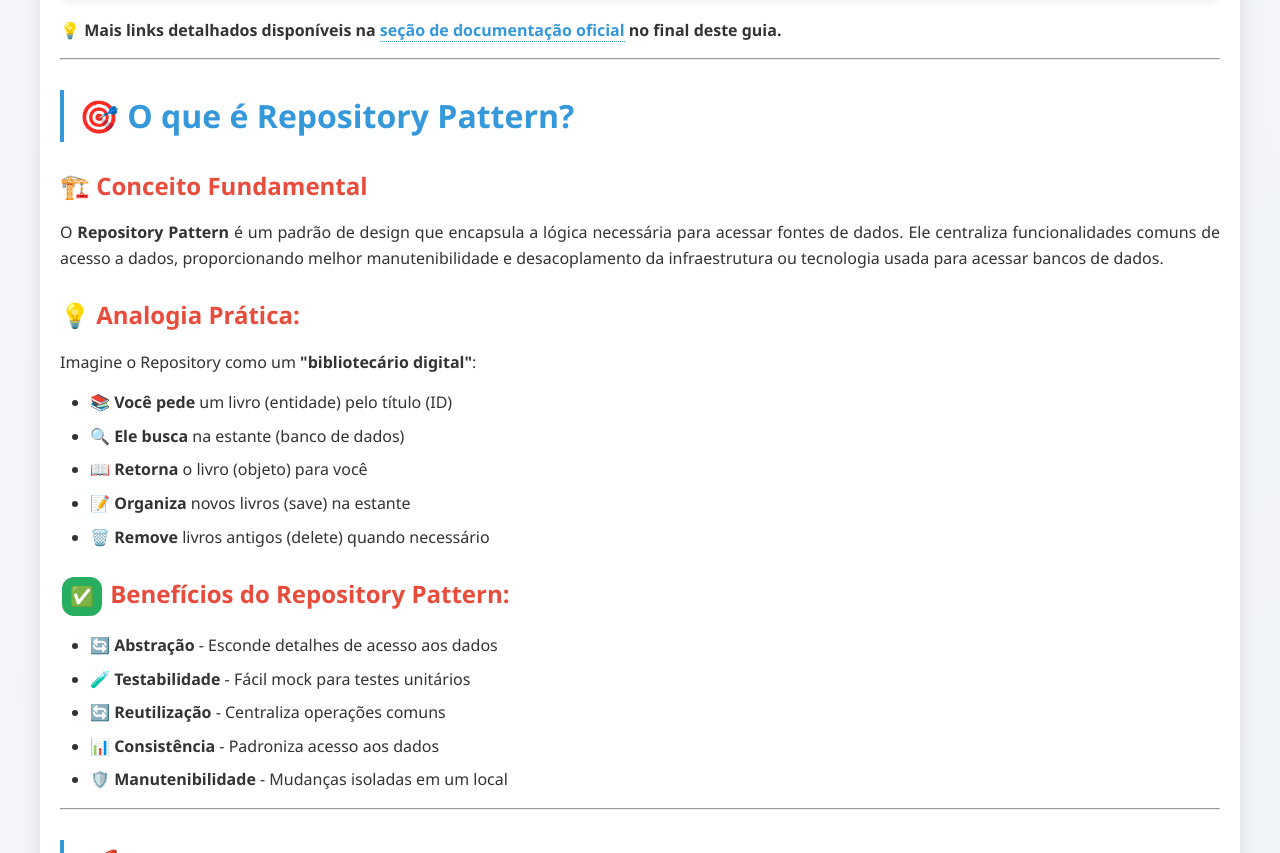
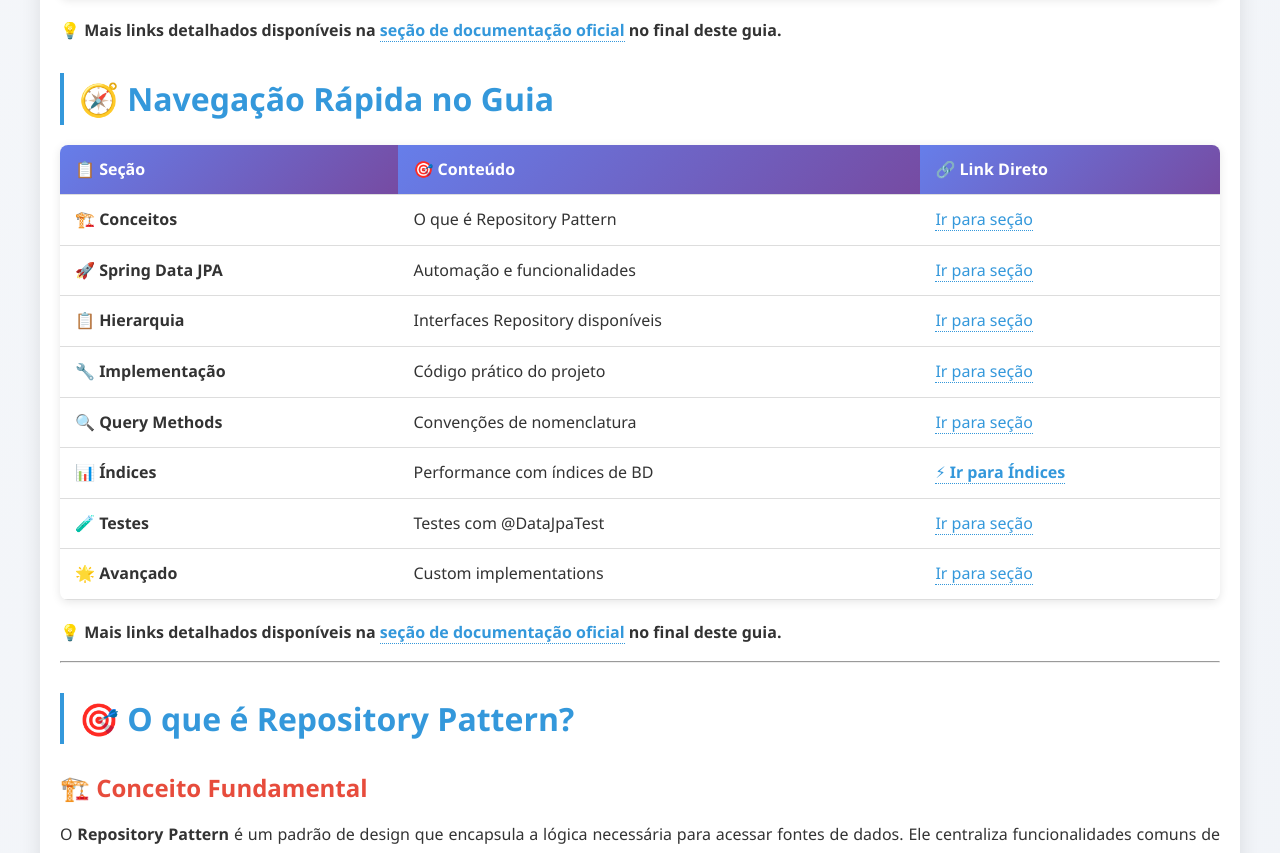
Before and after one commit to nisze/doe-sangue-doc, a website: page html/GUIA-REPOSITORY-PATTERN.html in a window 1280 px wide. Shown: the part 961-1814 px from the top of the page. Drawn offline with Linux system fonts and the light colour scheme.

Commit message:
docs: adiciona navegação rápida com atalho direto para seção de índices
- Nova tabela 'Navegação Rápida no Guia' no início do documento
- 8 links diretos para as principais seções do guia
- Destaque especial para seção de Índices: ' Ir para Índices'
- Links funcionais para todas as seções principais:
  - Conceitos fundamentais
  - Spring Data JPA
  - Hierarquia de interfaces
  - Implementação prática
  - Query Methods
  - Índices de Banco de Dados (destacado)
  - Testes com @DataJpaTest
  - Recursos avançados
- Melhora significativamente a UX de navegação no documento
- Permite acesso rápido à seção de índices solicitada pelo usuário

```diff
--- a/html/GUIA-REPOSITORY-PATTERN.html
+++ b/html/GUIA-REPOSITORY-PATTERN.html
@@ -301,7 +301,7 @@
         <div class="header">
             <h1>🩸 📊 Repository Pattern e Spring Data JPA - Guia Completo</h1>
             <div class="subtitle">Sistema DoeSangue - Documentação Técnica</div>
-            <div class="meta">Gerado em 27/08/2025, 21:27:05 | Versão 1.0</div>
+            <div class="meta">Gerado em 27/08/2025, 21:30:37 | Versão 1.0</div>
         </div>
 
         <nav class="nav">
@@ -349,6 +349,56 @@
 <td>🚀 <strong>Custom Implementations</strong></td>
 <td><a href="https://docs.spring.io/spring-data/jpa/docs/current/reference/html/#repositories.custom-implementations">Custom Repository</a></td>
 <td>Implementações customizadas</td>
+</tr>
+</tbody></table>
+<p>💡 <strong>Mais links detalhados disponíveis na <a href="#-documenta%C3%A7%C3%A3o-oficial-e-refer%C3%AAncias">seção de documentação oficial</a> no final deste guia.</strong></p>
+<h2 id="-navegao-rpida-no-guia">🧭 Navegação Rápida no Guia</h2><table>
+<thead>
+<tr>
+<th><strong>📋 Seção</strong></th>
+<th><strong>🎯 Conteúdo</strong></th>
+<th><strong>🔗 Link Direto</strong></th>
+</tr>
+</thead>
+<tbody><tr>
+<td><strong>🏗️ Conceitos</strong></td>
+<td>O que é Repository Pattern</td>
+<td><a href="#-o-que-%C3%A9-repository-pattern">Ir para seção</a></td>
+</tr>
+<tr>
+<td><strong>🚀 Spring Data JPA</strong></td>
+<td>Automação e funcionalidades</td>
+<td><a href="#-spring-data-jpa---o-poder-da-automa%C3%A7%C3%A3o">Ir para seção</a></td>
+</tr>
+<tr>
+<td><strong>📋 Hierarquia</strong></td>
+<td>Interfaces Repository disponíveis</td>
+<td><a href="#-hierarquia-de-interfaces-repository">Ir para seção</a></td>
+</tr>
+<tr>
+<td><strong>🔧 Implementação</strong></td>
+<td>Código prático do projeto</td>
+<td><a href="#-implementa%C3%A7%C3%A3o-pr%C3%A1tica---projeto-doesangue">Ir para seção</a></td>
+</tr>
+<tr>
+<td><strong>🔍 Query Methods</strong></td>
+<td>Convenções de nomenclatura</td>
+<td><a href="#-query-methods---conven%C3%A7%C3%B5es-de-nomenclatura">Ir para seção</a></td>
+</tr>
+<tr>
+<td><strong>📊 Índices</strong></td>
+<td>Performance com índices de BD</td>
+<td><a href="#-%C3%ADndices-de-banco-de-dados---performance-e-otimiza%C3%A7%C3%A3o"><strong>⚡ Ir para Índices</strong></a></td>
+</tr>
+<tr>
+<td><strong>🧪 Testes</strong></td>
+<td>Testes com @DataJpaTest</td>
+<td><a href="#-testes-com-repository">Ir para seção</a></td>
+</tr>
+<tr>
+<td><strong>🌟 Avançado</strong></td>
+<td>Custom implementations</td>
+<td><a href="#-recursos-avan%C3%A7ados">Ir para seção</a></td>
 </tr>
 </tbody></table>
 <p>💡 <strong>Mais links detalhados disponíveis na <a href="#-documenta%C3%A7%C3%A3o-oficial-e-refer%C3%AAncias">seção de documentação oficial</a> no final deste guia.</strong></p>
```
Also changed, not shown: GUIA-REPOSITORY-PATTERN.md (+15 -0 lines), html/DOADOR-CONTROLLER-DOCUMENTACAO.html (+1 -1 lines), html/DOCUMENTACAO-ENTIDADES.html (+1 -1 lines), html/GUIA-CONTROLLER-BOAS-PRATICAS.html (+1 -1 lines), html/PLANO-ACAO-SEMANAL.html (+1 -1 lines), html/ROADMAP-PROXIMOS-PASSOS.html (+1 -1 lines), html/SWAGGER-DOCUMENTACAO.html (+1 -1 lines), html/SWAGGER-RESUMO-IMPLEMENTACAO.html (+1 -1 lines), html/TUTORIAL-JPA-SPECIFICATIONS.html (+1 -1 lines), html/architecture.html (+1 -1 lines), html/index.html (+1 -1 lines).
